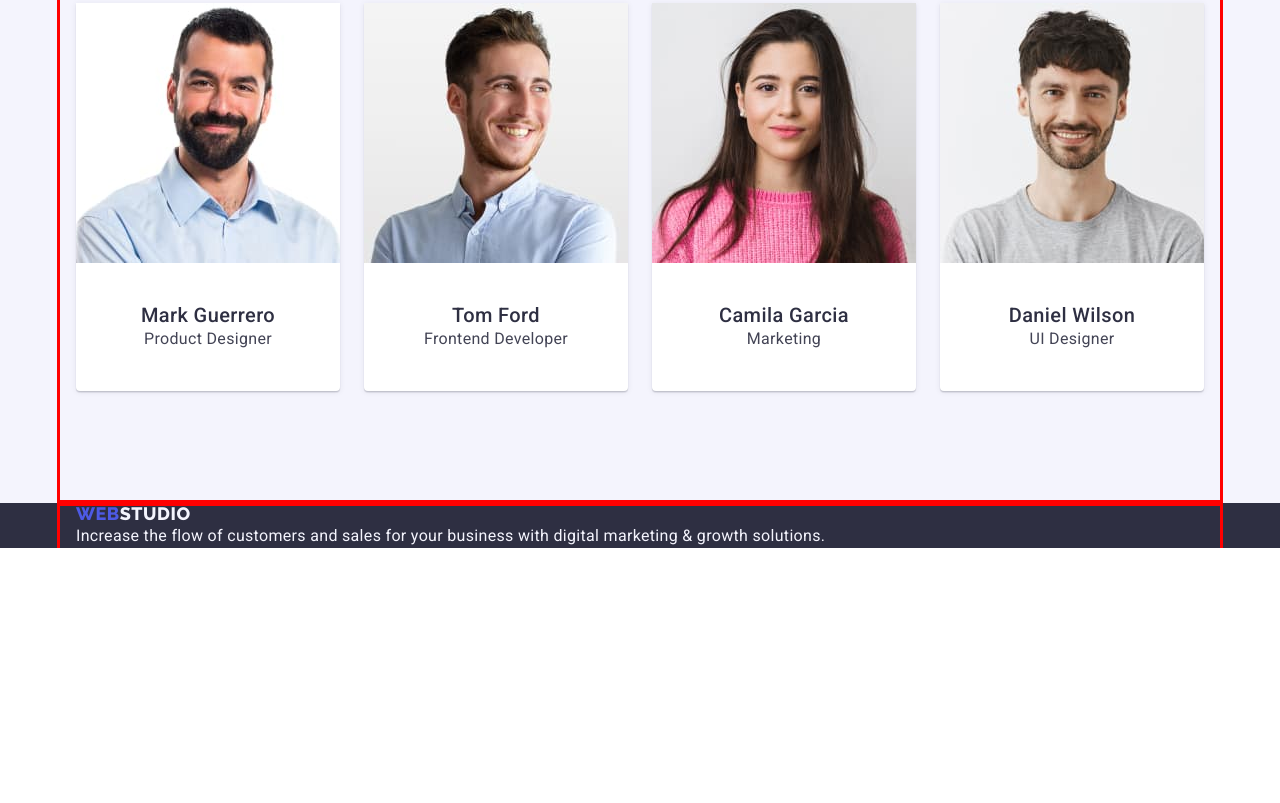
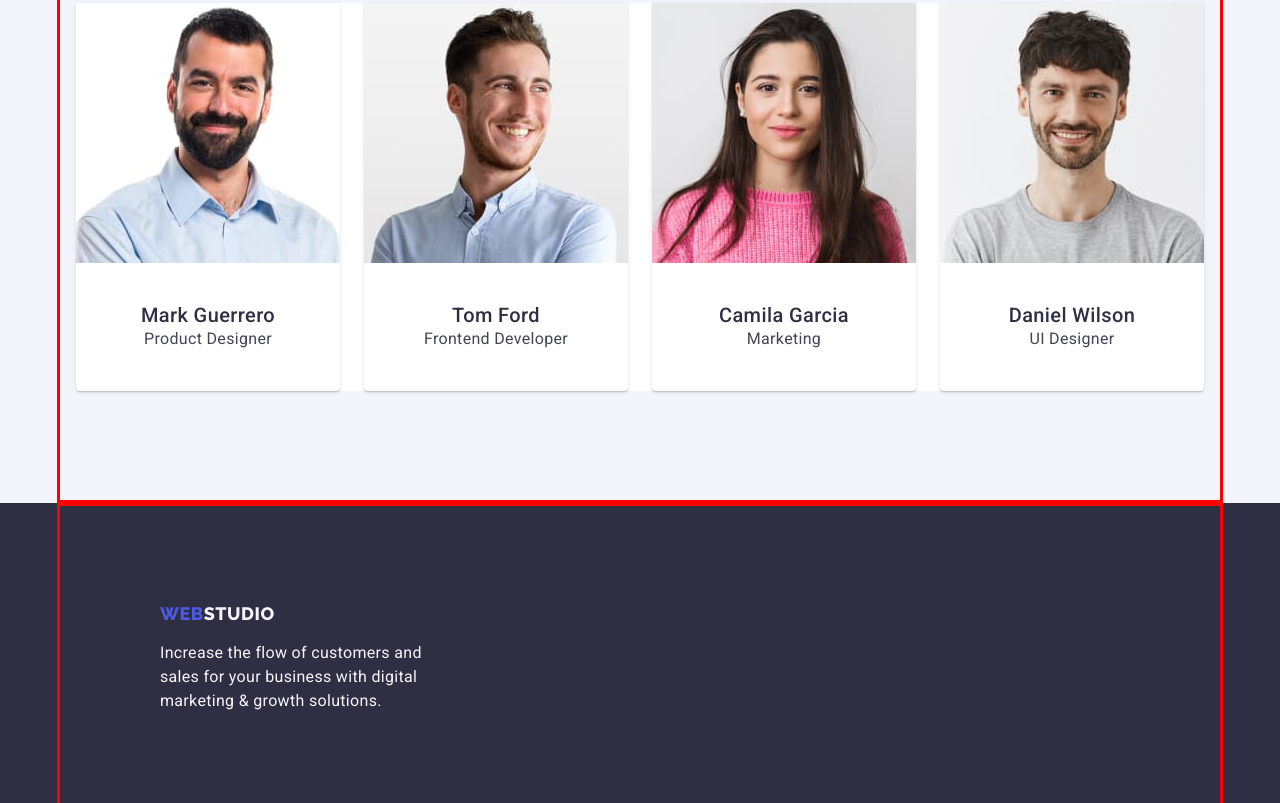
Before and after one commit to NadiiaUa23/goit-markup-hw-03, a plain HTML site: page index.html in a window 1280 px wide. Shown: the part 1925-2728 px from the top of the page. Before the commit the page ends 2473 px from the top, so only its background shows below. Drawn offline with nearby package versions, Linux system fonts and the light colour scheme.

Commit message:
abb footer

```diff
--- a/css/styles.css
+++ b/css/styles.css
@@ -313,7 +313,8 @@ header {
 }
 
 .team {
-    background-color: var(--white-background) gap: 24px;
+    background-color: var(--white-background);
+    gap: 24px;
     display: flex;
     gap: 24px;
 }
@@ -362,31 +363,18 @@ width: calc((100% - 72px*3)/3);
 
 /*?_//////////////////////////////_footer_//////////////////////////////_____ */
 
+.ftr {
+    background-color: #2e2f42;
+    height: 312px;
+}
+.ftr-container{
+    height: 2592px;
+    padding-left: 100px ;
+    padding-top: 100px;
 
 
-
-
-
-
-
-
-
-
-
-
-
-
-
-
-
-
-
-
-.ftr {
-    background-color: #2e2f42;
 }
 
-.ftr-nav-menu {}
 
 .logo-down {
     font-family: "Raleway", sans-serif;
@@ -397,13 +385,12 @@ width: calc((100% - 72px*3)/3);
     text-transform: uppercase;
     color: #4d5ae5;
     text-decoration: none;
+
 }
 
 .logo-down-accent {
     color: #f4f4fd;
 }
-
-
 .ftr-text {
     font-size: 16px;
     font-family: "Roboto", sans-serif;
@@ -412,6 +399,12 @@ width: calc((100% - 72px*3)/3);
     line-height: 1.5;
     color: #f4f4fd;
     letter-spacing: 0.02em;
+}
+
+.ftr-text{
+    display: flex;
+width: 264px;
+padding-top:17.5px;
 }
 
 /* !____________Poptfolio____________________ */
--- a/index.html
+++ b/index.html
@@ -180,8 +180,8 @@
         </main>
 
         <footer class="ftr">
-            <div class="container">
-                <!-- Logo -->
+            <div class="ftr-container container">
+                <!--------------- Logo footer----------->
                 <a href="./index.html" class="logo-down link">Web<span class="logo-down-accent">Studio</span></a>
 
                 <p class="ftr-text">Increase the flow of customers and
```
